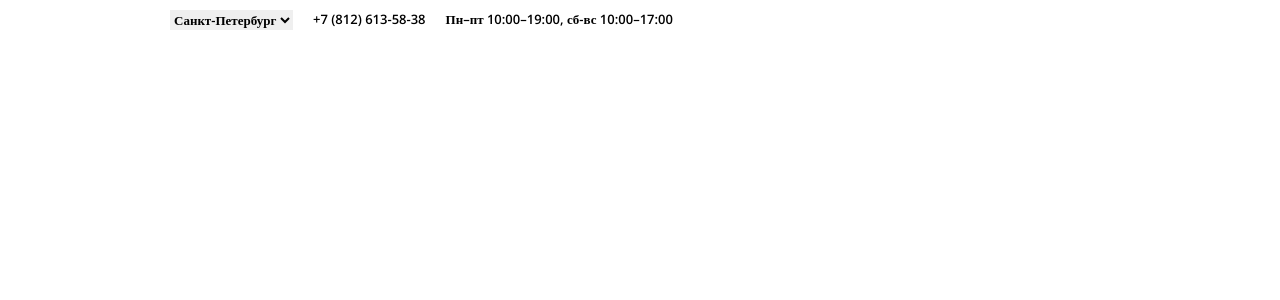
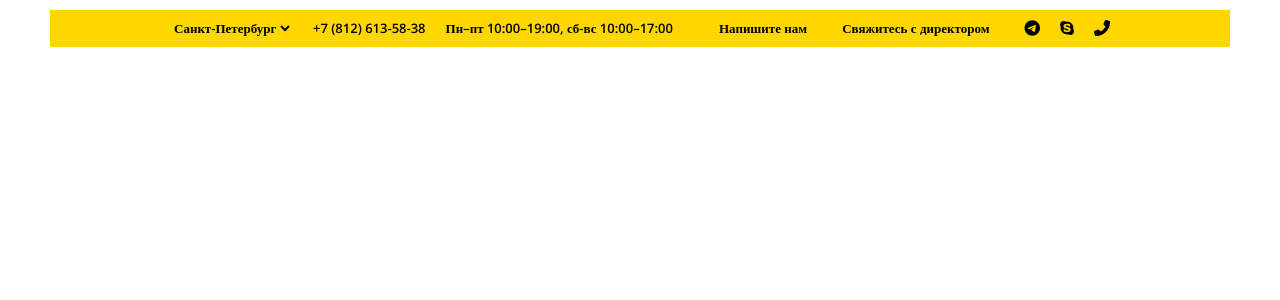
Before and after one commit to evsik/TZ_for_Top-3D-Group, a Vue app: page / in a window 1280 px wide. Shown: the top 300 px of the page. Built offline with nearby package versions, Linux system fonts and the light colour scheme.

Commit message:
added b-contactsSlider__links

```diff
--- a/src/components/Header.vue
+++ b/src/components/Header.vue
@@ -2,10 +2,12 @@
   <header class="b-header">
     <div class="b-contactsSlider">
       <div class="b-contactsSlider__connections">
-        <select name="cities" class="b-contactsSlider__cities">
-          <option value="Санкт-Петербург">Санкт-Петербург</option>
-          <option value="Москва">Москва</option>
-        </select>
+        <div class="b-contactsSlider__cities">
+          <select name="cities">
+            <option value="Санкт-Петербург">Санкт-Петербург</option>
+            <option value="Москва">Москва</option>
+          </select>
+        </div>
         <div class="b-contactsSlider__tel">
           <p>
             <a href="tel:+78126135838">+7 (812) 613-58-38</a>
@@ -18,7 +20,39 @@
         </div>
       </div>
       <div class="b-contactsSlider__links">
-
+        <div class="b-contactsSlider__writeUs">
+          <p>
+            <a href="http://top3dshop.ru">
+              Напишите нам
+            </a>
+          </p>
+        </div>
+        <div class="b-contactsSlider__mailToDir">
+          <p>
+            <a href="http://top3dshop.ru">
+              Свяжитесь с директором
+            </a>
+          </p>
+        </div>
+        <div class="b-contactsSlider__socials">
+          <ul>
+            <li class="b-contactsSlider__socialsList">
+              <a href="" class="b-contactsSlider__socialsLinks">
+                <i class="fab fa-telegram-plane"></i>
+              </a>
+            </li>
+            <li class="b-contactsSlider__socialsList">
+              <a href="" class="b-contactsSlider__socialsLinks">
+                <i class="fab fa-skype"></i>
+              </a>
+            </li>
+            <li class="b-contactsSlider__socialsList">
+              <a href="" class="b-contactsSlider__socialsLinks">
+                <i class="fas fa-phone-alt"></i>
+              </a>
+            </li>
+          </ul>
+        </div>
       </div>
     </div>
   </header>
@@ -32,16 +66,16 @@ export default {
 </script>
 
 <style lang="scss">
-
 $varColorBlack: #000000;
 
 .b-header {
-  padding: 0 120px;
-  display: flex;
-  justify-content: space-between;
 }
 
 .b-contactsSlider {
+  display: flex;
+  justify-content: space-between;
+  background-color: #FED600;
+  padding: 9px 120px;
 
   .b-contactsSlider__connections {
     display: flex;
@@ -54,6 +88,15 @@ $varColorBlack: #000000;
       line-height: 18px;
       color: $varColorBlack;
       margin-right: 20px;
+
+      select {
+        @extend .b-contactsSlider__cities;
+        margin-top: -2px;
+        background-color: #FED600;
+        margin-right: 0;
+
+      }
+
     }
 
     .b-contactsSlider__tel {
@@ -78,6 +121,61 @@ $varColorBlack: #000000;
     }
   }
 
+  .b-contactsSlider__links {
+    display: flex;
+    justify-content: space-between;
+
+    .b-contactsSlider__writeUs {
+      font-family: Open Sans, serif;
+      font-weight: 600;
+      font-size: 13px;
+      line-height: 18px;
+      color: $varColorBlack;
+
+      p {
+        a {
+          color: $varColorBlack;
+          text-decoration: none;
+        }
+      }
+    }
+
+    .b-contactsSlider__mailToDir {
+      @extend .b-contactsSlider__writeUs;
+      margin-left: 35px;
+
+      p {
+        a {
+          color: $varColorBlack;
+          text-decoration: none;
+        }
+      }
+    }
+
+    .b-contactsSlider__socials {
+      margin-left: 35px;
+      align-self: flex-end;
+
+
+      ul {
+        display: flex;
+
+        .b-contactsSlider__socialsList {
+          list-style-type: none;
+          margin-left: 20px;
+
+          &:first-of-type {
+            margin-left: 0;
+          }
+
+          .b-contactsSlider__socialsLinks {
+            color: $varColorBlack;
+          }
+        }
+      }
+    }
+
+  }
 }
 
 
```
